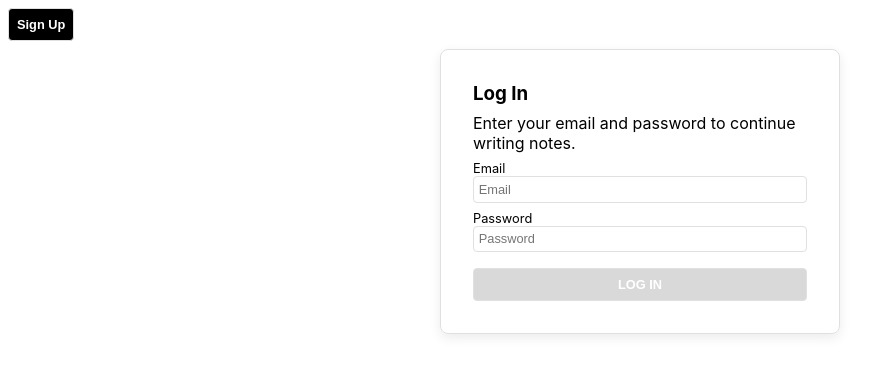
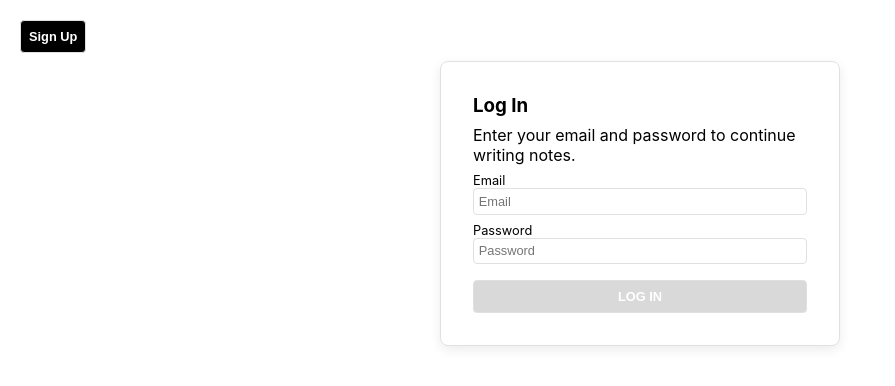
Before and after one commit to roger-davila/hoja, a React (Create React App) app: page / in a window 1280 px wide. Shown: the top 386 px of the page, without its empty margins (0-895 px from the left). Built offline with nearby package versions, Linux system fonts and the light colour scheme.

Commit message:
add styling to ensure full viewport height

```diff
--- a/src/index.css
+++ b/src/index.css
@@ -37,6 +37,11 @@ code {
     monospace;
 }
 
+.main-container {
+  flex-grow: 1;
+  padding: 0.75rem;
+}
+
 .header {
   margin-bottom: 0.5rem;
 }
```
